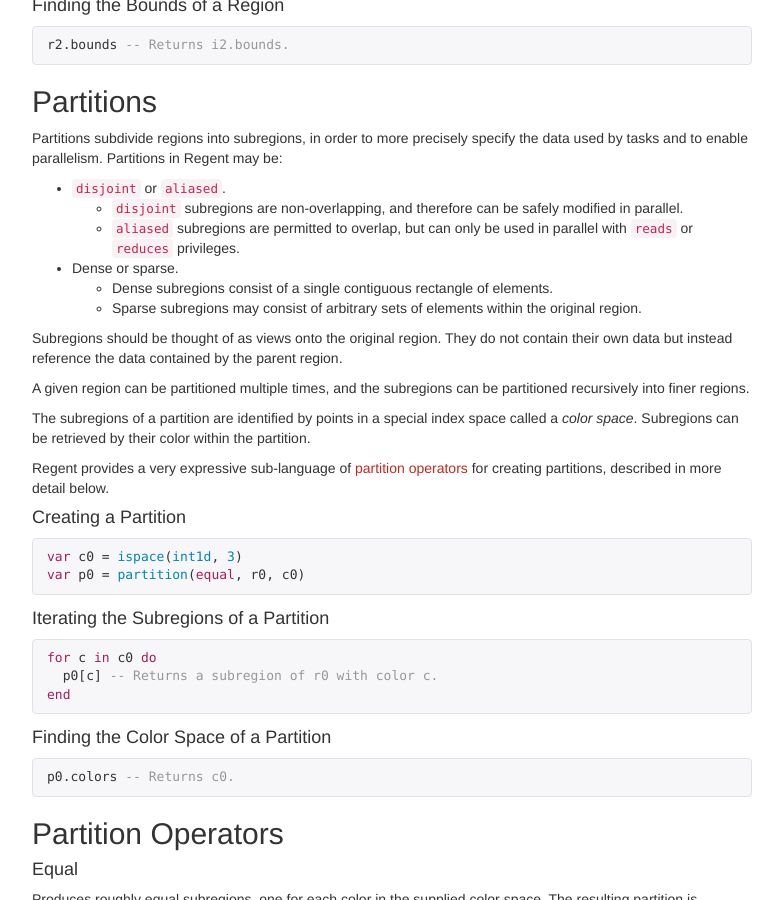
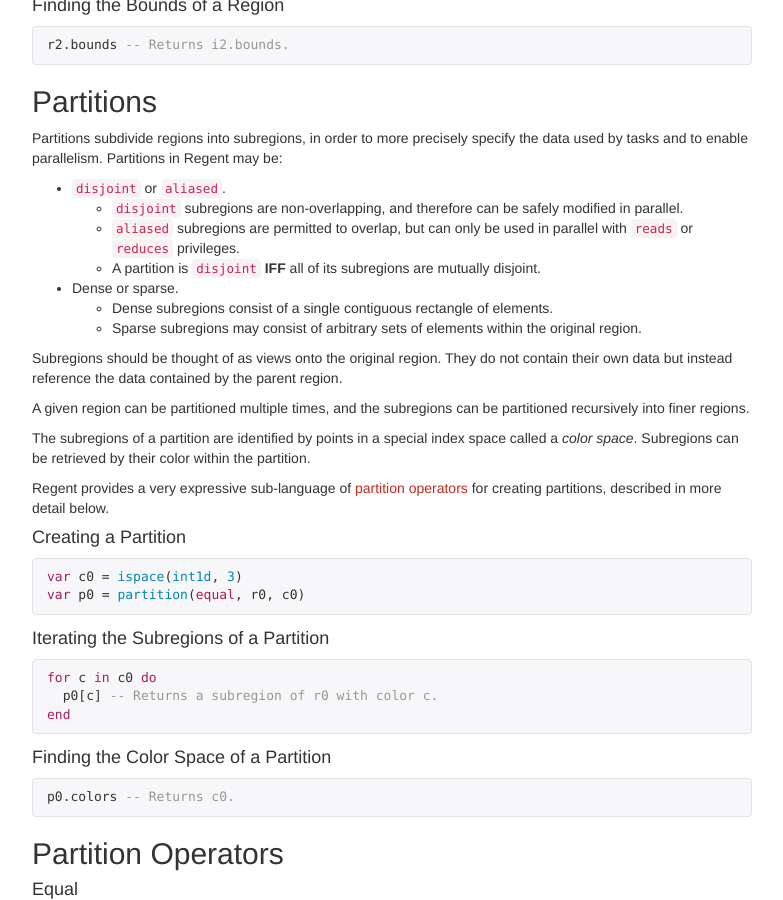
Before and after one commit to StanfordLegion/regent-lang.org, a Jekyll site: the page built from reference.md, in a window 1280 px wide and 900 px high, scrolled down 6153 px. Shown: the whole window, without its empty margins (248-1031 px from the left). Built offline with Jekyll 4.4.1, drawn with Linux system fonts in a browser that asks for light colours; nearby versions of some CDN libraries.

Commit message:
Update partition reference.

```diff
--- a/reference.md
+++ b/reference.md
@@ -401,6 +401,8 @@
         be safely modified in parallel.
       * `aliased` subregions are permitted to overlap, but can only be
         used in parallel with `reads` or `reduces` privileges.
+      * A partition is `disjoint` **IFF** all of its subregions are
+        mutually disjoint.
   * Dense or sparse.
       * Dense subregions consist of a single contiguous rectangle of
         elements.
```
